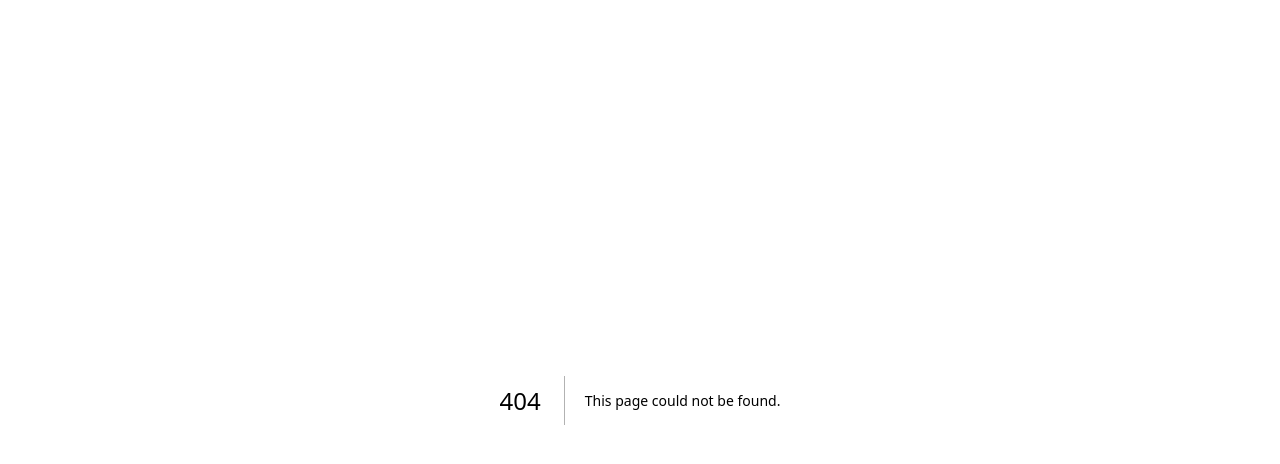
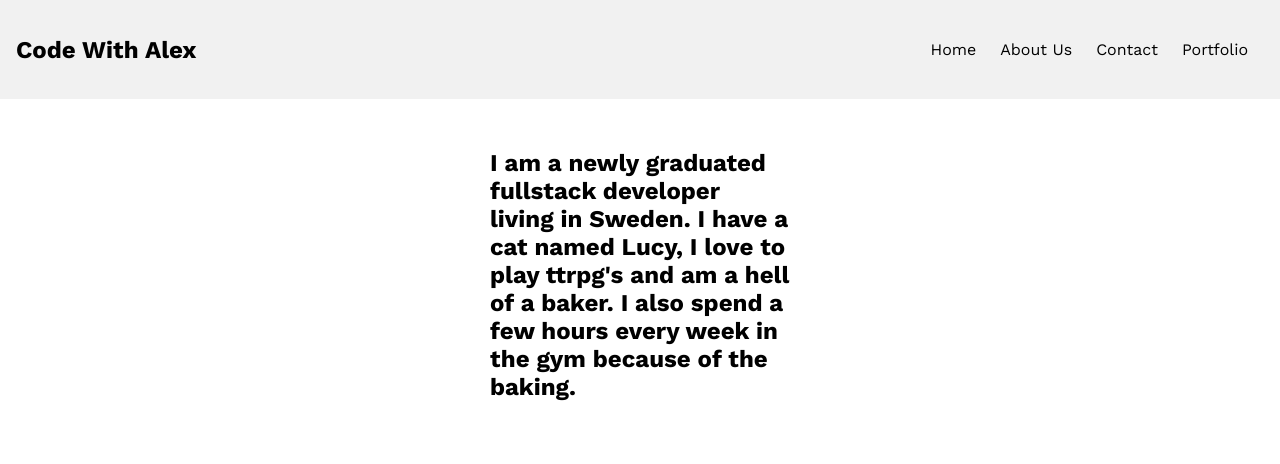
Before and after one commit to AlexanderTarler/game-website, a Next.js app: page /about in a window 1280 px wide. Before the commit this address had no page. Shown: the top 464 px of the page. Built offline with nearby package versions, Linux system fonts and the light colour scheme.

Commit message:
Uploaded the bones of the website

```diff
--- /dev/null
+++ b/app/NavItem.tsx
@@ -0,0 +1,13 @@
+import Link from "next/link";
+const NavItem = ({ text, href, active }: any) => {
+    return (
+        <Link href={href}>
+            <div className={`nav__item ${active ? "active" : ""
+                }`}></div>
+            {text}
+
+        </Link>
+    );
+};
+
+export default NavItem;
--- /dev/null
+++ b/app/Navbar.tsx
@@ -0,0 +1,52 @@
+'use client'
+import Link from "next/link";
+import Image from "next/image";
+import React, { useState } from "react";
+import './globals.css';
+import NavItem from "./NavItem";
+
+const MENU_LIST = [
+    { text: "Home", href: "/" },
+    { text: "About Us", href: "/about" },
+    { text: "Contact", href: "/contact" },
+    { text: "Portfolio", href: "/portfolio" },
+];
+const Navbar = () => {
+    const [navActive, setNavActive] = useState<any>(null);
+    const [activeIdx, setActiveIdx] = useState(-1);
+
+    return (
+        <header>
+            <nav className={`nav`}>
+                <Link href={"/"}>
+
+                    <h1 className="logo">Code With Alex</h1>
+
+                </Link>
+                <div
+                    onClick={() => setNavActive(!navActive)}
+                    className={`nav__menu-bar`}
+                >
+                    <div></div>
+                    <div></div>
+                    <div></div>
+                </div>
+                <div className={`${navActive ? "active" : ""} nav__menu-list`}>
+                    {MENU_LIST.map((menu, idx) => (
+                        <div
+                            onClick={() => {
+                                setActiveIdx(idx);
+                                setNavActive(false);
+                            }}
+                            key={menu.text}
+                        >
+                            <NavItem active={activeIdx === idx} {...menu} />
+                        </div>
+                    ))}
+                </div>
+            </nav>
+        </header>
+    );
+};
+
+export default Navbar;
--- /dev/null
+++ b/app/about/page.tsx
@@ -0,0 +1,20 @@
+import '../globals.css';
+
+import Navbar from '../Navbar';
+
+
+export default function Home() {
+    return (
+        <>
+            <Navbar />
+            <main>
+                <div className='about'>
+                    <h2>I am a newly graduated fullstack developer living in Sweden.
+                        I have a cat named Lucy, I love to play ttrpg's and am a hell of a baker.
+                        I also spend a few hours every week in the gym because of the baking.
+                    </h2>
+                </div>
+            </main>
+        </>
+    )
+}
--- a/app/globals.css
+++ b/app/globals.css
@@ -1,107 +1,142 @@
-:root {
-  --max-width: 1100px;
-  --border-radius: 12px;
-  --font-mono: ui-monospace, Menlo, Monaco, 'Cascadia Mono', 'Segoe UI Mono',
-    'Roboto Mono', 'Oxygen Mono', 'Ubuntu Monospace', 'Source Code Pro',
-    'Fira Mono', 'Droid Sans Mono', 'Courier New', monospace;
+@import url('https://fonts.googleapis.com/css2?family=Work+Sans:wght@400;500;700&display=swap');
 
-  --foreground-rgb: 0, 0, 0;
-  --background-start-rgb: 214, 219, 220;
-  --background-end-rgb: 255, 255, 255;
-
-  --primary-glow: conic-gradient(
-    from 180deg at 50% 50%,
-    #16abff33 0deg,
-    #0885ff33 55deg,
-    #54d6ff33 120deg,
-    #0071ff33 160deg,
-    transparent 360deg
-  );
-  --secondary-glow: radial-gradient(
-    rgba(255, 255, 255, 1),
-    rgba(255, 255, 255, 0)
-  );
-
-  --tile-start-rgb: 239, 245, 249;
-  --tile-end-rgb: 228, 232, 233;
-  --tile-border: conic-gradient(
-    #00000080,
-    #00000040,
-    #00000030,
-    #00000020,
-    #00000010,
-    #00000010,
-    #00000080
-  );
-
-  --callout-rgb: 238, 240, 241;
-  --callout-border-rgb: 172, 175, 176;
-  --card-rgb: 180, 185, 188;
-  --card-border-rgb: 131, 134, 135;
+* {
+    margin: 0;
+    padding: 0;
+    outline: none;
+    box-sizing: border-box;
+    font-family: 'Work Sans', sans-serif;
 }
 
-@media (prefers-color-scheme: dark) {
-  :root {
-    --foreground-rgb: 255, 255, 255;
-    --background-start-rgb: 0, 0, 0;
-    --background-end-rgb: 0, 0, 0;
-
-    --primary-glow: radial-gradient(rgba(1, 65, 255, 0.4), rgba(1, 65, 255, 0));
-    --secondary-glow: linear-gradient(
-      to bottom right,
-      rgba(1, 65, 255, 0),
-      rgba(1, 65, 255, 0),
-      rgba(1, 65, 255, 0.3)
-    );
-
-    --tile-start-rgb: 2, 13, 46;
-    --tile-end-rgb: 2, 5, 19;
-    --tile-border: conic-gradient(
-      #ffffff80,
-      #ffffff40,
-      #ffffff30,
-      #ffffff20,
-      #ffffff10,
-      #ffffff10,
-      #ffffff80
-    );
-
-    --callout-rgb: 20, 20, 20;
-    --callout-border-rgb: 108, 108, 108;
-    --card-rgb: 100, 100, 100;
-    --card-border-rgb: 200, 200, 200;
-  }
+main {
+    display: flex;
+    justify-content: center;
+    align-items: center;
 }
 
-* {
-  box-sizing: border-box;
-  padding: 0;
-  margin: 0;
+.about {
+    margin-top: 50px;
+    width: 300px;
 }
 
-html,
-body {
-  max-width: 100vw;
-  overflow-x: hidden;
+.contact_info {
+    margin-top: 50px;
+    display: flex;
+    flex-direction: column;
 }
 
-body {
-  color: rgb(var(--foreground-rgb));
-  background: linear-gradient(
-      to bottom,
-      transparent,
-      rgb(var(--background-end-rgb))
-    )
-    rgb(var(--background-start-rgb));
+.contact_option {
+    margin-top: 50px;
+}
+
+.portfolio {
+    background-color: black;
+    height: 517px;
+}
+
+.project {
+    color: rgb(200, 103, 249);
+}
+
+.project:hover {
+    font-size: xx-large;
+    color: rgb(224, 178, 247);
 }
 
 a {
-  color: inherit;
-  text-decoration: none;
+    text-decoration: none;
+    color: inherit;
 }
 
-@media (prefers-color-scheme: dark) {
-  html {
-    color-scheme: dark;
-  }
+header {
+    position: sticky;
+    z-index: 30;
+    top: 0;
 }
+
+nav {
+    display: flex;
+    padding: 16px;
+    justify-content: space-between;
+    align-items: center;
+    background-color: #f1f1f1;
+}
+
+.nav__menu-bar {
+    display: flex;
+    flex-direction: column;
+    row-gap: 6px;
+    cursor: pointer;
+}
+
+.nav__menu-bar div {
+    width: 40px;
+    height: 4px;
+    background-color: black;
+    border-radius: 2px;
+}
+
+.nav__menu-list {
+    display: flex;
+    flex-direction: column;
+    position: fixed;
+    top: 60px;
+    width: 288px;
+    row-gap: 24px;
+    right: -288px;
+    padding: 24px 16px;
+    transition: all 0.2s;
+    min-height: calc(100vh - 60px);
+    background-color: #f1f1f1;
+}
+
+.nav__menu-list.active {
+    right: 0;
+}
+
+.nav__link {
+    font-size: 18px;
+    position: relative;
+    transition: all 0.2s;
+}
+
+.nav__link:hover {
+    font-weight: bold;
+}
+
+.center {
+    min-height: 600px;
+    display: flex;
+    justify-content: center;
+    align-items: center;
+}
+
+@media screen and (min-width: 768px) {
+    .nav__menu-bar {
+        display: none;
+    }
+
+    .nav__menu-list {
+        position: unset;
+        flex-direction: row;
+        min-height: fit-content;
+        width: fit-content;
+        column-gap: 24px;
+        align-items: center;
+    }
+
+    .nav__link::before {
+        content: '';
+        position: absolute;
+        width: 0%;
+        height: 6px;
+        bottom: -16px;
+        left: 0;
+        background-color: black;
+        transition: all 0.2s;
+    }
+
+    .nav__link:hover:before {
+        width: 100%;
+    }
+}
--- /dev/null
+++ b/app/todo/page.css
@@ -0,0 +1,15 @@
+body {
+    background-color: whitesmoke;
+    color: black;
+}
+
+.main {
+    display: flex;
+    align-content: center;
+    justify-content: center;
+}
+
+.list {
+    font-weight: bold;
+    font-size: larger;
+}
```
Also changed, not shown: app/contact/page.tsx (added, +28 -0 lines), app/page.module.css (+8 -10 lines), app/page.tsx (+10 -96 lines), app/portfolio/page.tsx (added, +22 -0 lines), app/todo/page.tsx (added, +16 -0 lines).
